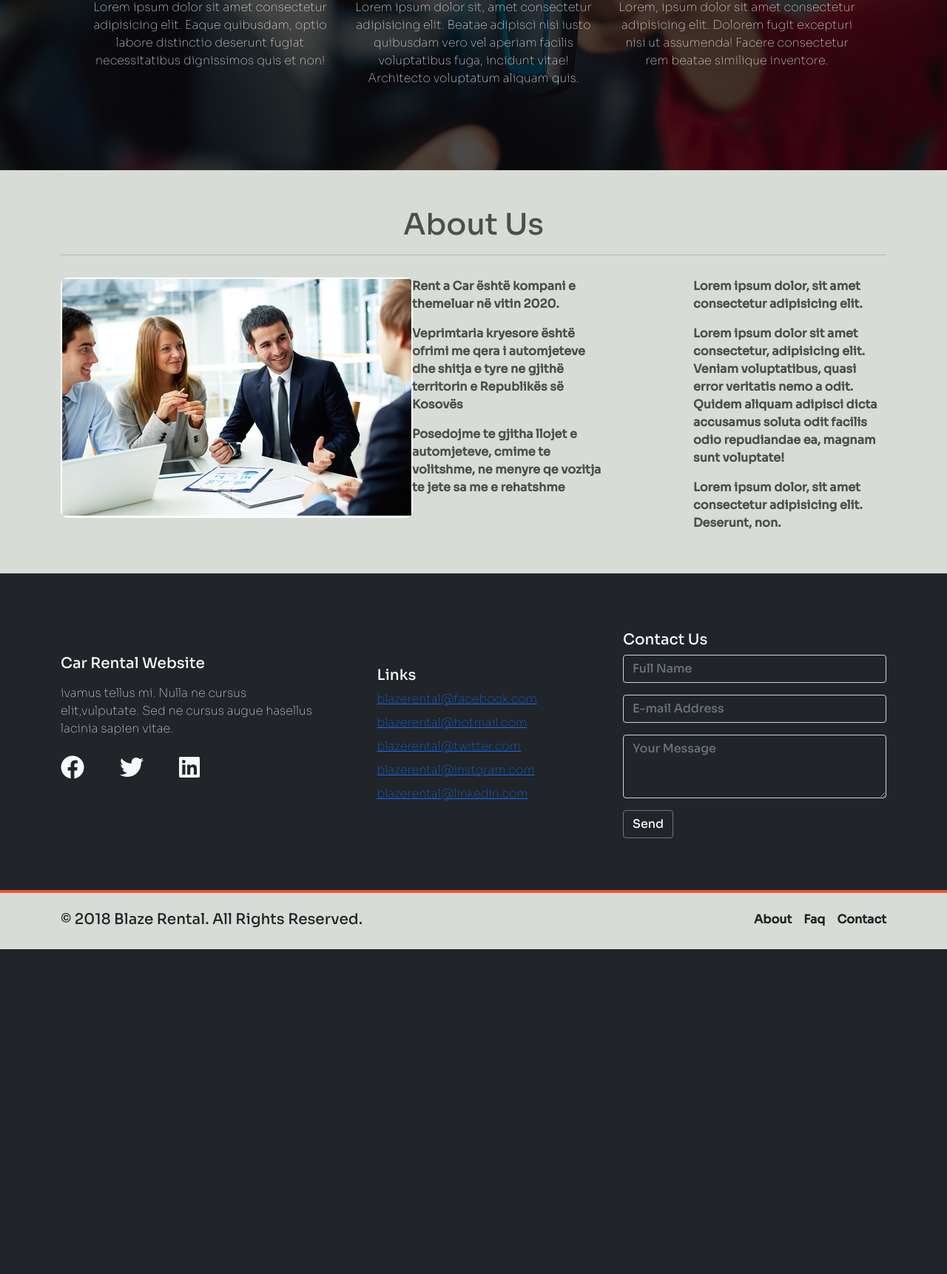
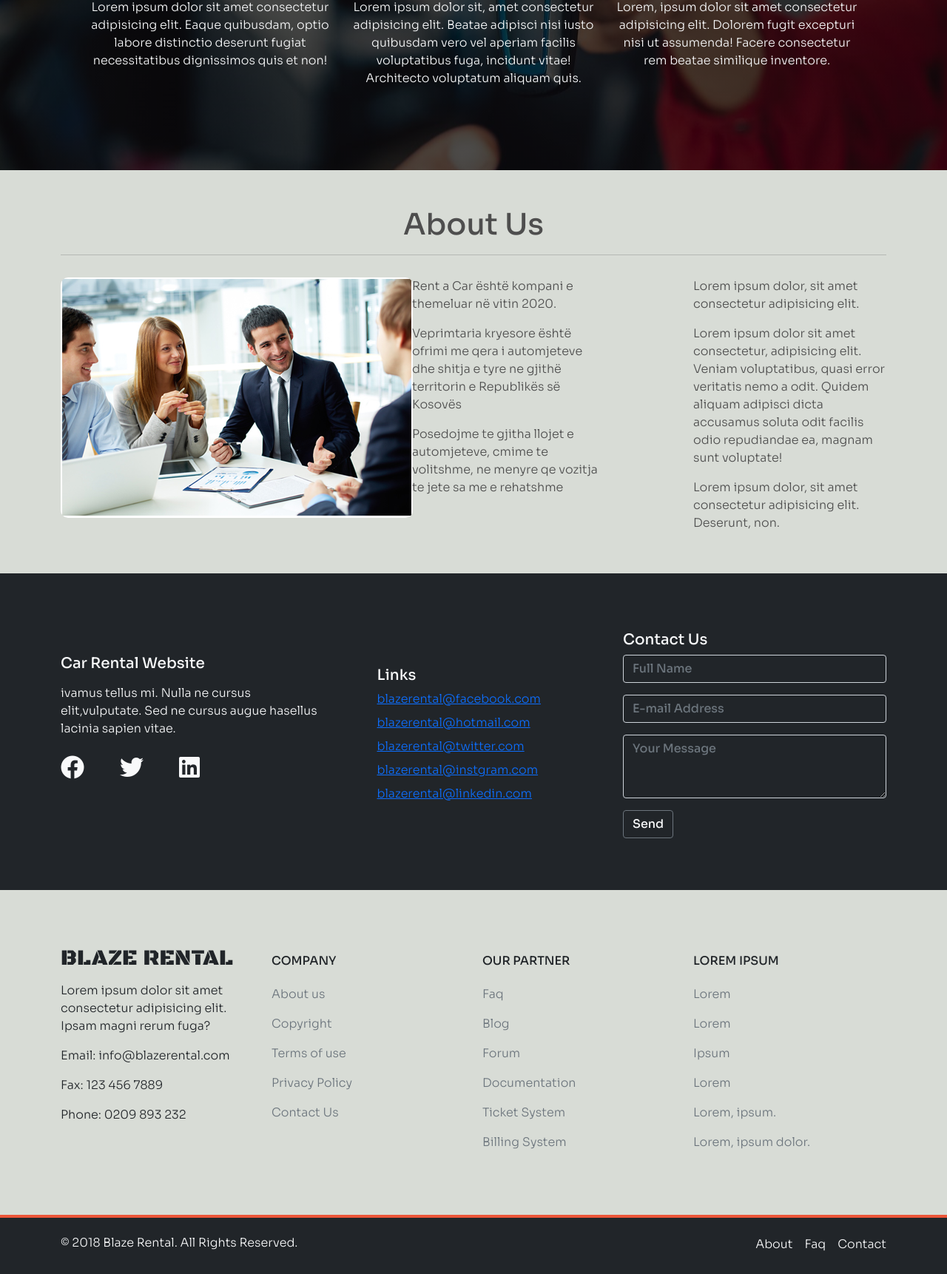
Before and after one commit to kastriotkrasniqi/blaze-rental, a PHP site: page / in a window 1280 px wide. Shown: the part 1270-2992 px from the top of the page at 74% size. Before the commit the page ends 2553 px from the top, so only its background shows below. Run offline with PHP 8.4, Linux system fonts and the light colour scheme.

Commit message:
section5 added

```diff
--- a/index.html
+++ b/index.html
@@ -228,13 +228,57 @@
       </div>
     </section>
     <!-- ========== Start Section4 ========== -->
+    <!-- ========== Start Section5 ========== -->
+    <section class="section5">
+      <div class="container">
+        <div class="row justify-content-between">
+          <div class="col-3">
+            <h1 class="navbar-brand">BLAZE RENTAL</h1>
+            <p>
+              Lorem ipsum dolor sit amet consectetur adipisicing elit. Ipsam
+              magni rerum fuga?
+            </p>
+            <p>Email: info@blazerental.com</p>
+            <p>Fax: 123 456 7889</p>
+            <p>Phone: 0209 893 232</p>
+          </div>
+          <div class="col-3 text-muted mt-3">
+            <h6 class="text-dark">COMPANY</h6>
+            <p class="mt-4">About us</p>
+            <p>Copyright</p>
+            <p>Terms of use</p>
+            <p>Privacy Policy</p>
+            <p>Contact Us</p>
+          </div>
+          <div class="col-3 text-muted mt-3">
+            <h6 class="text-dark">OUR PARTNER</h6>
+            <p class="mt-4">Faq</p>
+            <p>Blog</p>
+            <p>Forum</p>
+            <p>Documentation</p>
+            <p>Ticket System</p>
+            <p>Billing System</p>
+          </div>
+          <div class="col-3 text-muted mt-3">
+            <h6 class="text-dark">LOREM IPSUM</h6>
+            <p class="mt-4">Lorem</p>
+            <p>Lorem</p>
+            <p>Ipsum</p>
+            <p>Lorem</p>
+            <p>Lorem, ipsum.</p>
+            <p>Lorem, ipsum dolor.</p>
+          </div>
+        </div>
+      </div>
+    </section>
+    <!-- ========== End Section5 ========== -->
 
     <!-- ========== Start Footer ========== -->
-    <footer>
+    <footer class="bg-dark text-light">
       <div class="line"></div>
       <div class="container d-flex justify-content-between pt-4">
-        <h5>© 2018 Blaze Rental. All Rights Reserved.</h5>
-        <ul class="d-flex gap-3 fw-bold">
+        <h6>© 2018 Blaze Rental. All Rights Reserved.</h6>
+        <ul class="d-flex gap-3">
           <li>About</li>
           <li>Faq</li>
           <li>Contact</li>
--- a/style.css
+++ b/style.css
@@ -1,6 +1,6 @@
 body {
   font-family: "Sora", sans-serif;
-  font-weight: lighter;
+  font-weight: 300;
   overflow-x: hidden;
 }
 .navbar-brand {
@@ -67,7 +67,9 @@ main {
 .section3 h1 {
   padding-top: 50px;
 }
-
+.section3 p {
+  font-weight: 300;
+}
 .section3 img {
   border-radius: 10px;
 }
@@ -78,9 +80,16 @@ main {
   padding-top: 30px;
   padding-bottom: 70px;
 }
+
+.section5 {
+  background-color: #d8dcd6;
+  padding: 70px 0;
+}
+.section5 h1 {
+  font-size: 30px;
+}
 footer {
   height: 80px;
-  background-color: #d8dcd6;
 }
 footer .line {
   height: 4px;
@@ -96,3 +105,6 @@ footer ul li:hover {
   color: #ec5538;
   cursor: pointer;
 }
+footer h6 {
+  font-weight: 300;
+}
```
